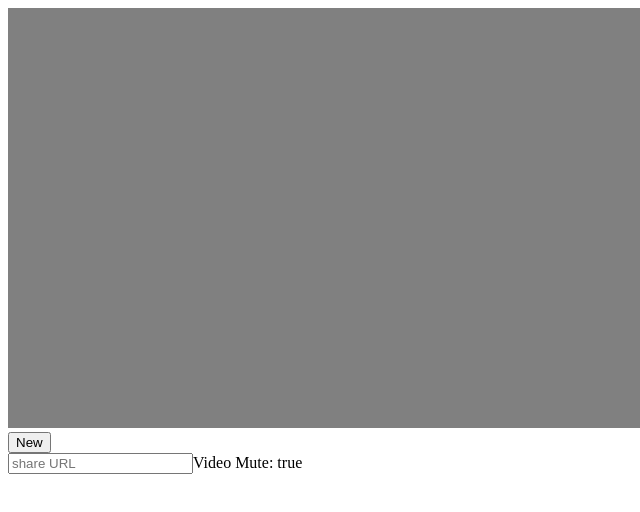
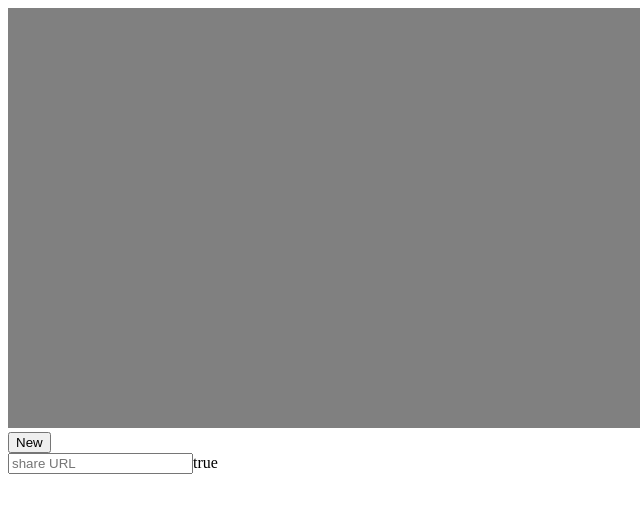
Before and after one commit to aatomu/WebRTCshare, a plain HTML site: page src/index.html in a window 1280 px wide. Both pictures are taken after a click on the element 368 px from the left and 218 px from the top of the page. Shown: the full height of the page, 0-640 px from the left. Drawn offline with Linux system fonts and the light colour scheme.

Commit message:
argわすれてた

```diff
--- a/src/index.html
+++ b/src/index.html
@@ -25,7 +25,7 @@
   const preview = document.getElementById("preview")
   preview.addEventListener("click", () => {
     preview.muted = !preview.muted
-    document.getElementById("mute") = !preview.muted
+    document.getElementById("mute").innerText = !preview.muted
   })
   document.getElementById("new").addEventListener("click", () => {
     newPushSession()
```
